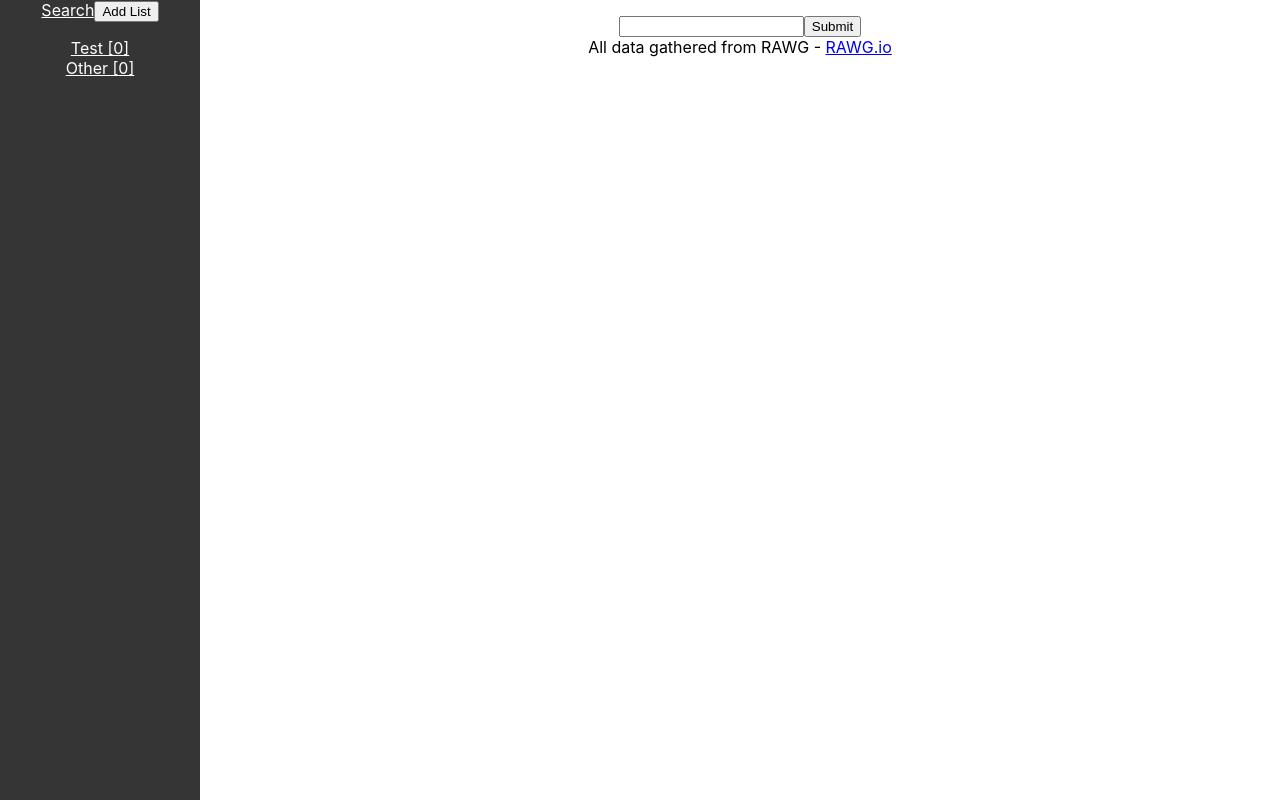
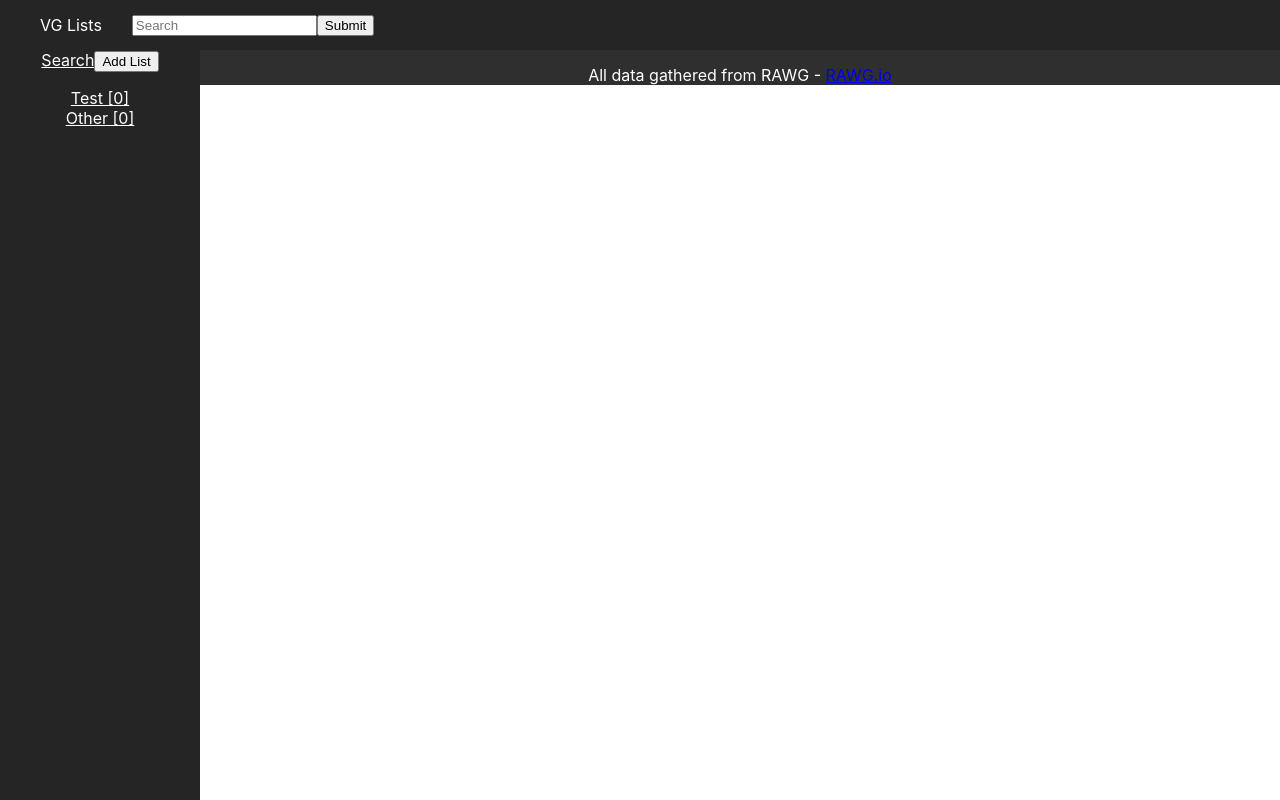
Before and after one commit to Flakari/vg-lists, a React (Create React App) app: page / in a window 1280 px wide. Built offline with nearby package versions, Linux system fonts and the light colour scheme.

Commit message:
Moved search bar to own component, separating it from search results. Keeping link to results in sidebar for now to reduce api calls during testing.

```diff
--- a/src/App.css
+++ b/src/App.css
@@ -7,12 +7,14 @@ img {
 }
 
 #sidebar {
-  background-color: #353535;
+  background-color: #252525;
   color: white;
   height: 100vh;
   width: 15vw;
   min-width: 200px;
   position: fixed;
+  top: 0;
+  padding-top: 50px;
 }
 
 #sidebar ul {
@@ -30,10 +32,16 @@ img {
 #main-container {
   margin-left: 200px;
   padding-top: 15px;
+  background-color: #2f2f2f;
+  color: white;
 }
 
 #main-container h1 {
   margin-top: 0;
+}
+
+#main-container li {
+  color: black
 }
 
 #search-results, #game-list {
@@ -88,6 +96,8 @@ img {
   background-color: rgb(58, 58, 58);
   padding: 5px 5px 2px 5px;
   border-radius: 5px;
+  width: 210px;
+  margin: 0 auto;
 }
 
 .odd > div {
@@ -99,3 +109,19 @@ img {
   -webkit-clip-path: polygon(0% 0%, 18.5% 35%, 98% 35%, 34% 57%, 53.50% 91%, 0% 70%);
   clip-path: polygon(0% 0%, 18.5% 35%, 98% 35%, 34% 57%, 53.50% 91%, 0% 70%);
 }
+
+header {
+  height: 30px;
+  padding: 10px;
+  color: white;
+  background-color: #252525;
+  text-align: left;
+  position: relative;
+  z-index: 10;
+  display: flex;
+  align-items: center;
+}
+
+header > p {
+  margin: 0 30px;
+}
--- a/src/App.js
+++ b/src/App.js
@@ -3,6 +3,7 @@ import './App.css';
 import Sidebar from './Sidebar/Sidebar';
 import SearchResults from './SearchResults/SearchResults';
 import GameList from './GameList/GameList';
+import Header from './Header/Header';
 import { BrowserRouter as Router, Switch, Route } from 'react-router-dom';
 
 const App = () => {
@@ -142,8 +143,8 @@ const App = () => {
 
   	return (
     	<div className="App">
-			<Router>
-				<header></header>
+			<Router basename='/vg-lists'>
+				<Header setData={setData}/>
 				<Sidebar lists={lists} add={addNewList}/>
 				<div id="main-container">
 					<Switch>
--- /dev/null
+++ b/src/Header/Header.js
@@ -0,0 +1,13 @@
+import React from 'react';
+import Searchbar from '../Searchbar/Searchbar';
+
+const Header = (props) => {
+    return (
+        <header>
+            <p>VG Lists</p>
+            <Searchbar setData={props.setData}/>
+        </header>
+    );
+};
+
+export default Header;
--- a/src/Rating/Rating.js
+++ b/src/Rating/Rating.js
@@ -41,15 +41,14 @@ const Rating = (props) => {
             {[0.5, 1, 1.5, 2, 2.5, 3, 3.5, 4, 4.5, 5].map(item => {
                 return (
                     <div
+                        key={item}
                         className={item % 1 === 0 ? 'even' : 'odd'}
                         onMouseEnter={() => setHoverValue(item)}
                         onMouseLeave={() => setHoverValue(gameRating)}
                         onClick={() => clickHandler(item)}
                     >
                         <div
-                            key={item}
                             className={`rating ${hoverValue >= item && 'rating-hover'}`}
-
                         ></div>
                     </div>
                 );
--- a/src/SearchResults/SearchResults.js
+++ b/src/SearchResults/SearchResults.js
@@ -1,51 +1,11 @@
-import React, { useState, useEffect } from 'react';
+import React from 'react';
 import SearchResult from '../SearchResult/SearchResult';
 
 const SearchResults = (props) => {
-    const [input, setInput] = useState('');
-
-    const searchSubmitHandler = async () => {
-		console.log(input.split(' ').join('-'));
-		fetch(`https://api.rawg.io/api/games?search=${input.split(' ').join('-')}`, {
-				"method": "GET",
-				"headers": {
-				"User-Agent": "https://github.com/Flakari/vg-lists/"
-			}
-		})
-		.then(response => {
-			return response;
-		})
-		.then(response => {
-			return response.json();
-		})
-		.then(response => {
-			console.log(response.results);
-			props.setData(response.results);
-		})
-		.catch(err => {
-			console.log(err);
-		});
-	}
-
-    useEffect(() => {
-		for (let i = 0; i < props.lists.length; i++) {
-			console.table(props.lists[i].name, props.lists[i].contents);
-		}
-	}, [props.lists]);
-
-	const inputChangeHandler = (input) => {
-		setInput(input.target.value);
-	}
-
     return (
         <>
-            <form onSubmit={e => { e.preventDefault(); searchSubmitHandler(); props.setInput(input.trim()) }}>
-                <input type="text" onChange={inputChangeHandler} value={input} />
-                <input type="submit" value="Submit" />
-            </form>
             {props.data.length === 0 ? null : (
                 <>
-                    <h1>Results for {props.searchInput}...</h1>
                     <ul id="search-results">
 						{props.data.map(item => {
 							const itemConsoles = props.games.hasOwnProperty(item.slug) ? props.games[item.slug].consoles : item.platforms;
--- /dev/null
+++ b/src/Searchbar/Searchbar.js
@@ -0,0 +1,43 @@
+import React, { useState } from 'react';
+import { withRouter } from 'react-router-dom';
+
+const Searchbar = (props) => {
+    const [input, setInput] = useState('');
+
+    const searchSubmitHandler = () => {
+		console.log(input.split(' ').join('-'));
+		fetch(`https://api.rawg.io/api/games?search=${input.split(' ').join('-')}`, {
+				"method": "GET",
+				"headers": {
+				"User-Agent": "https://github.com/Flakari/vg-lists/"
+			}
+		})
+		.then(response => {
+			return response;
+		})
+		.then(response => {
+			return response.json();
+		})
+		.then(response => {
+			console.log(response.results);
+			props.setData(response.results);
+		})
+		.catch(err => {
+			console.log(err);
+		});
+		props.history.push('/');
+    }
+
+    const inputChangeHandler = (input) => {
+		setInput(input.target.value);
+	}
+
+    return (
+        <form onSubmit={e => { e.preventDefault(); searchSubmitHandler(); }}>
+            <input type="text" onChange={inputChangeHandler} value={input} placeholder='Search'/>
+            <input type="submit" value="Submit" />
+        </form>
+    );
+};
+
+export default withRouter(Searchbar);
```
Also changed, not shown: src/Sidebar/Sidebar.js (line endings or trailing spaces).
